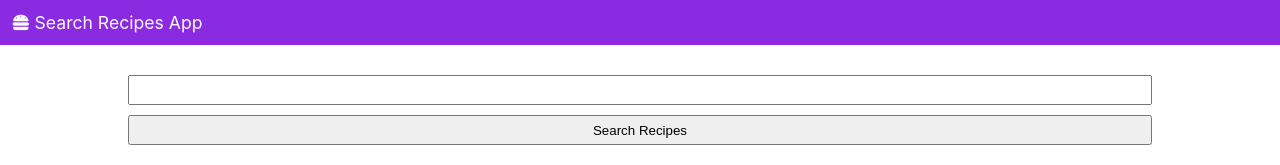
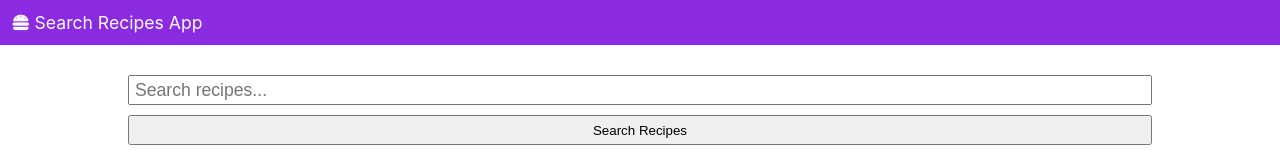
Before and after one commit to tbabyuk/search-recipes-app, a React (Create React App) app: page / in a window 1280 px wide. Shown: the top 165 px of the page. Built offline with nearby package versions, Linux system fonts and the light colour scheme.

Commit message:
improved layout, implemented 'Clear Recipes' functionality and starting on 'Alert' functionality

```diff
--- a/src/App.css
+++ b/src/App.css
@@ -21,11 +21,11 @@
 .search-field {
   width: 100%;
   height: 30px;
-  font-size: 1.2rem;
+  font-size: 1.1rem;
   padding-left: 5px;
 }
 
-.search-button {
+.search-button, .clear-button {
   width: 100%;
   height: 30px;
   margin-top: 10px;
--- a/src/App.js
+++ b/src/App.js
@@ -3,14 +3,17 @@ import React, {Component} from 'react';
 import Navbar from './components/Navbar';
 import Search from './components/Search';
 import ShowRecipes from './components/ShowRecipes';
+import Alert from './components/Alert';
 
 class App extends Component {
 
   state = {
     recipes: [],
-    loading: false
+    loading: false,
+    alert: null
   }
 
+  //Search for recipes
   searchRecipes = async text => {
     this.setState({loading: true})
     const res = await fetch(`https://forkify-api.herokuapp.com/api/search?q=${text}`)
@@ -18,12 +21,20 @@ class App extends Component {
     this.setState({ recipes: data, loading: false })
   }
 
+  //Clear recipes from state
+  clearRecipes = () => this.setState({ recipes: [], loading: false });
+
+  //Set Alert
+  setAlert = (msg, type) => {
+    this.setState({ alert: { msg, type }})
+  }
 
 render() {
   return (
     <div className="App">
         <Navbar animal={this.state.recipes}/>
-        <Search searchRecipes={this.searchRecipes}/>
+        {this.state.alert && (<Alert />)}
+        <Search searchRecipes={this.searchRecipes} recipesFetched={this.state.recipes.count > 0} clearRecipes={this.clearRecipes} setAlert={this.setAlert}  />
         <ShowRecipes results={this.state.recipes.recipes} loading={this.state.loading}/>
     </div>
   );
--- /dev/null
+++ b/src/components/Alert.js
@@ -0,0 +1,12 @@
+
+import React from 'react'
+
+function Alert({alert}) {
+  return (
+        <div>
+            <i className="fas fa-info-circle">I'm an alert</i>
+        </div>
+  )
+}
+
+export default Alert
--- a/src/components/Search.js
+++ b/src/components/Search.js
@@ -1,28 +1,39 @@
-import React, { Component } from 'react'
+import React, { Component } from 'react';
+import PropTypes from 'prop-types';
+
+
 
 export class Search extends Component {
-    state = { text: ''}
+  state = { text: '' };
 
-    onChange = (e) => {
-        this.setState({ text: e.target.value })
-    }
+  static propTypes = {
+    searchRecipes: PropTypes.func.isRequired,
+  };
 
-    onSubmit = (e) => {
-        e.preventDefault();
-        this.props.searchRecipes(this.state.text);
-        this.setState( {text: ''} )
-    }
+  onChange = (e) => this.setState({ text: e.target.value });
+
+  onSubmit = (e) => {
+    e.preventDefault();
+    if(this.state.text === '') {
+      this.props.setAlert('Please enter something', 'light');
+    } else {
+    this.props.searchRecipes(this.state.text);
+    this.setState({ text: '' });
+  }
+  };
 
 
   render() {
     return (
-        <div>
-        <form className ='search-form' onSubmit={this.onSubmit}>
-          <input type='text' className ='search-field' value={this.state.text} onChange={this.onChange}></input>
-          <button type='submit' className ='search-button'>Search Recipes</button>
+      <div>
+        <form className='search-form' onSubmit={this.onSubmit}>
+          <input type='text' className='search-field' placeholder='Search recipes...' value={this.state.text} onChange={this.onChange}></input>
+          <button type='submit' className='search-button'>Search Recipes</button>
+          {this.props.recipesFetched && <button className='clear-button' onClick={this.props.clearRecipes}>Clear Recipes</button>}
         </form>
-      </div>    )
+      </div>
+    );
   }
 }
 
-export default Search
+export default Search;
```
Also changed, not shown: src/components/ShowRecipes.js (+1 -25 lines).
